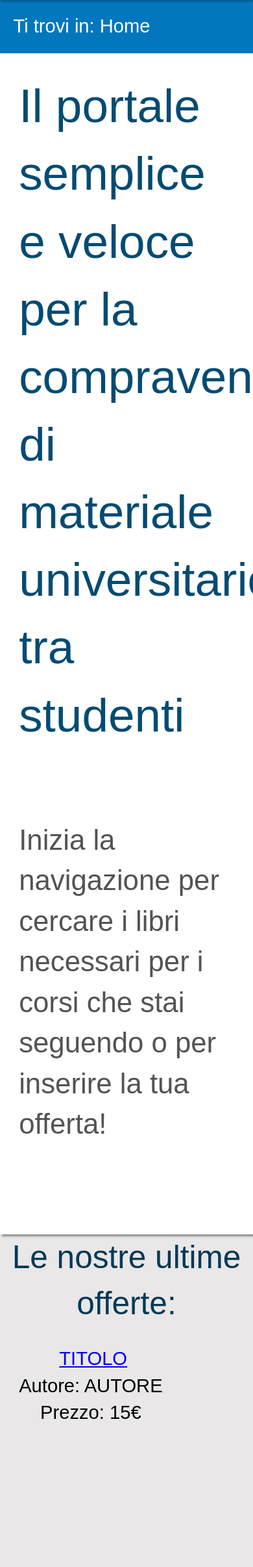
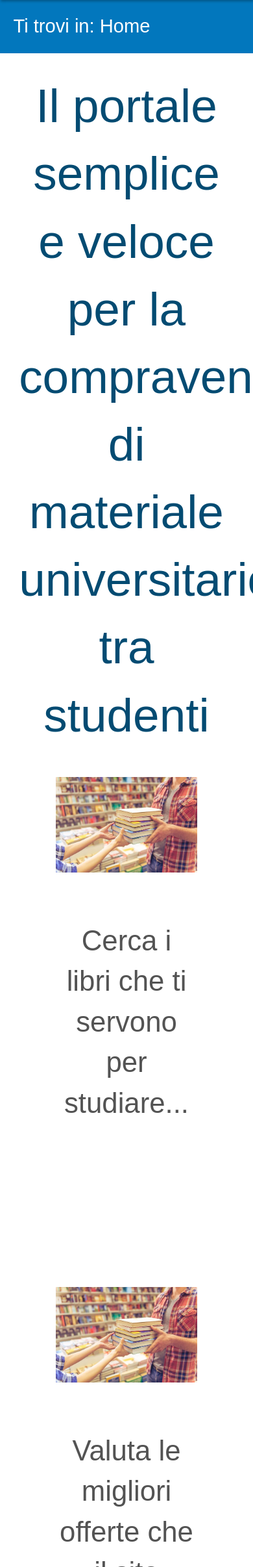
Before and after one commit to ElenaPontecchiani/LumBooks, a PHP site: page /php/home.php in a window 390 px wide. Shown: the part 188-2600 px from the top of the page at 65% size. Run offline with PHP 8.4, Linux system fonts and the light colour scheme.

Commit message:
homepage

```diff
--- a/HTML/home.html
+++ b/HTML/home.html
@@ -29,17 +29,31 @@
 	<breadcrumb></breadcrumb>
 <section class="outerBox">
     <div id="txContent">
+
         <h2>Il portale semplice e veloce  per la compravendita di materiale universitario tra studenti</h2>
-        <p>
-            Inizia la navigazione per cercare i libri necessari per i corsi che stai seguendo o per inserire la tua offerta!
-        </p>
+
+        <div id="subContent">
+            <div class="HomeBox">
+                <img src="../images/imgHome.jpg" alt="" id="HomeImage">
+                <p>Cerca i libri che ti servono per studiare...<p>
+            </div>
+
+            <div class="HomeBox" id="middle">
+                <img src="../images/imgHome.jpg" alt="" id="HomeImage">
+                <p>Valuta le migliori offerte che il sito propone..<p>
+            </div>
+
+            <div class="HomeBox">
+                <img src="../images/imgHome.jpg" alt="" id="HomeImage">
+                <p>..oppure vendi inserendo le tue offerte!<p>
+            </div>
+        </div>
 
     </div>
-   <!-- <img src="../images/immagineHome.jpg" id="mainpageBooksImage" alt="" /> -->
+
     <div id="mainPageBooks">
-        <h2>Le nostre ultime offerte:</h2>
+        <h2 id="last_offers">Le nostre ultime offerte:</h2>
         <div class="mainbook"> <!-- Per ogni libro si ripete questo div-->
-            <img src="" alt=""/>
             <a href="url ricerca libro">TITOLO</a>
             <p>Autore: AUTORE</p>
             <p>Prezzo: 15€</p>
--- a/css/style2.css
+++ b/css/style2.css
@@ -671,7 +671,15 @@ fieldset{
     color: rgb(83, 83, 83);
     box-shadow: 3px 3px 3px rgba(0, 0, 0, .4);
     background-color:white;
+    text-align: center;
 }
+
+#HomeImage{
+    max-width: 100%;
+    height: auto;
+}
+
+
 
 #txContent h2 {
     color: #034b72;
@@ -680,8 +688,25 @@ fieldset{
 
 }
 
+.HomeBox{
+    padding:2em 1em 2em 1em;
+
+
+    max-width:25%;
+    display:inline-block;
+    margin:auto;
+}
+
+.HomeBox #middle{
+    border: 1px solid grey;
+}
+
+#subContent{
+    padding:1em;
+}
+
 #txContent p {
-    margin:2.5em auto 2.5em auto;
+    margin:1.7em auto 1.7em auto;
     font-size: 1.5em;
 }
 
@@ -697,24 +722,44 @@ fieldset{
     display:inline-block;
 }
 
+#last_offers{
+    margin:0.7em auto 0.7em auto;
+}
+
 p.required {
     font-size: 0.8em;
     color: #4d4d4d;
     font-style: italic;
 }
 
+
+
 /* BREAKPOINTS */
 
 @media only screen and (max-width: 1100px) {
 
 
-  #txContent{
-    max-width:100%;
-    text-align:left;
-  }
-}
+    #txContent{
+        max-width:100%;
+        text-align:center;
+      }
 
 
+      #subContent .HomeBox{
+          max-width:100%;
+          border:0em;
+          padding: 0.5em 0 0.5em 0;
+          display: flex;
+          flex-direction: column;
+      }
+
+      .HomeBox{
+          width:80%;
+          margin:auto;
+      }
+
+
+    }
 @media only screen and (max-width: 1100px) {
     *{
         font-size: 1.35rem;
```
